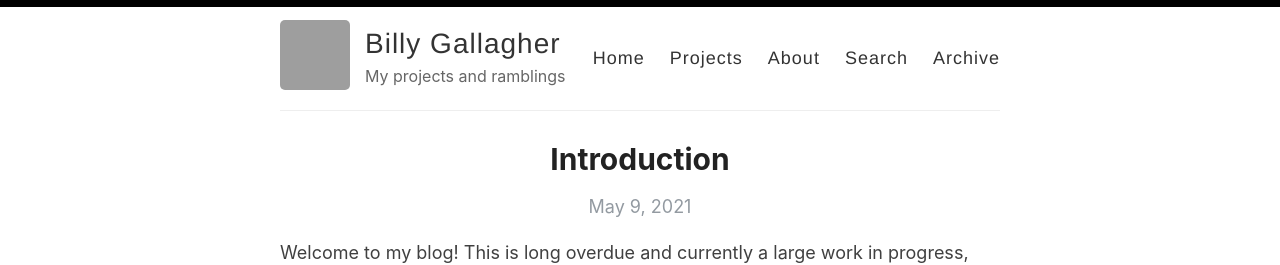
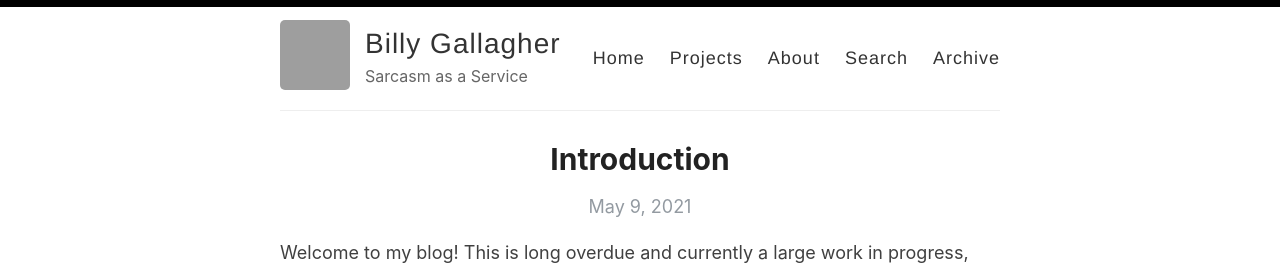
Before and after one commit to BillyGallagher/BillyGallagher.github.io, a Jekyll site: the page built from index.html, in a window 1280 px wide, cut to the strip 0-265 px from the top of the page. Built offline with Jekyll 4.4.1, drawn with Linux system fonts in a browser that asks for light colours; the list of posts is cut into pages by our own code; grey boxes are pictures that could not be loaded.

Commit message:
Update description

```diff
--- a/_config.yml
+++ b/_config.yml
@@ -9,7 +9,7 @@ name: Billy Gallagher
 author: Billy Gallagher
 
 # Short bio or description (displayed in the header)
-description: My projects and ramblings
+description: Sarcasm as a Service
 
 # URL of your avatar or profile pic (you could use your GitHub profile pic)
 avatar: http://github.com/billygallagher.png
```
